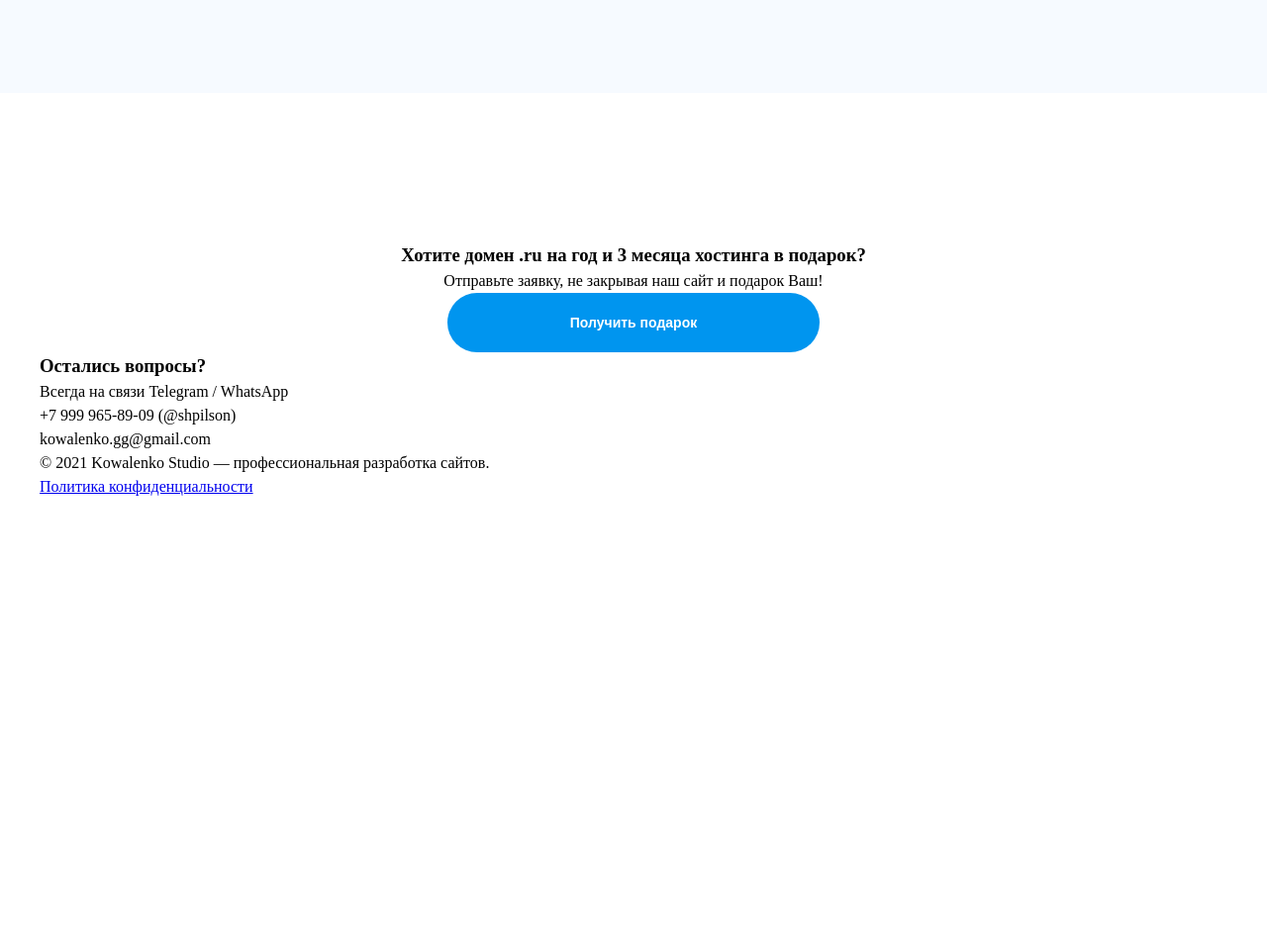
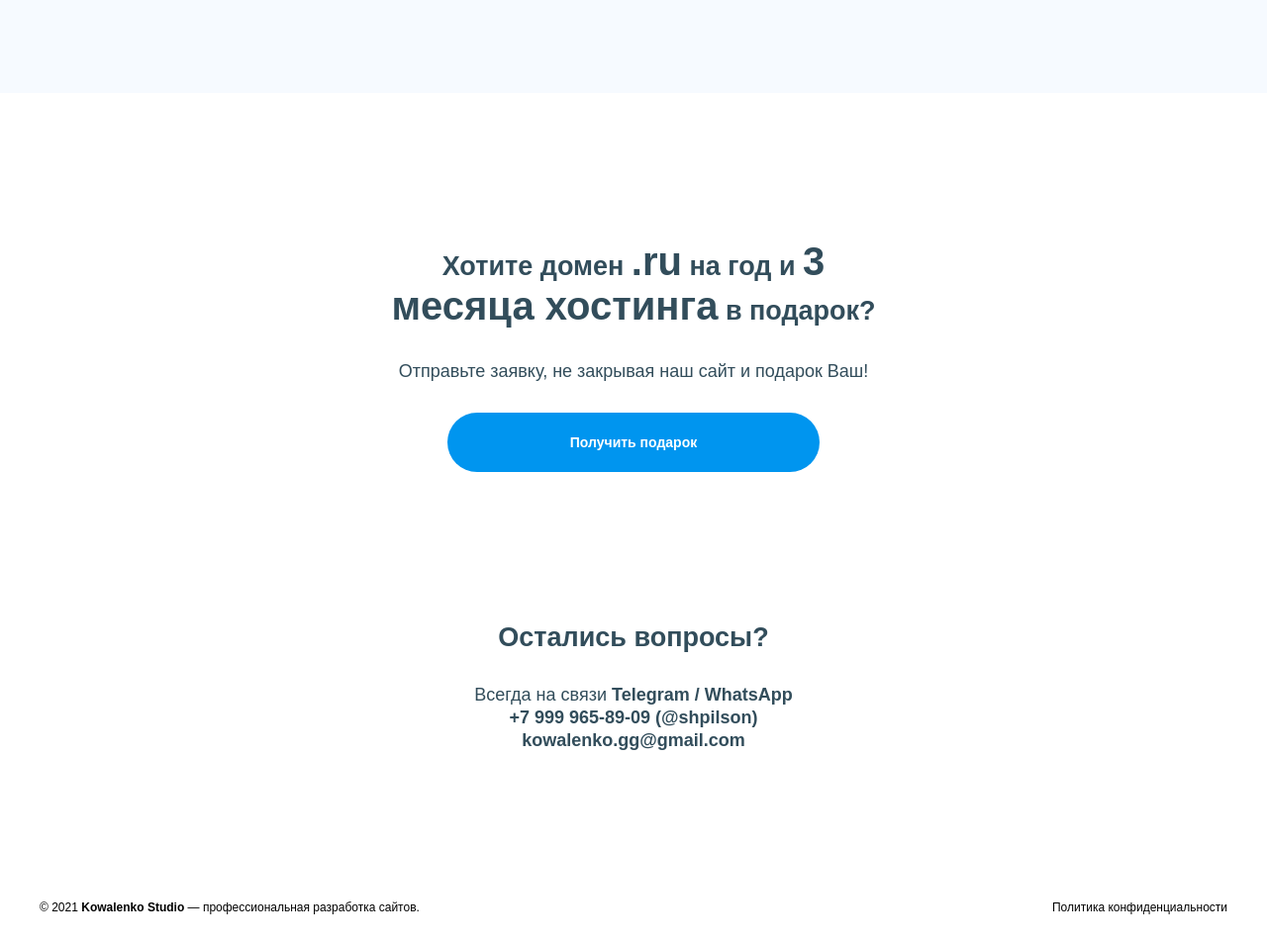
Before and after one commit to shpilson/studio, a PHP site: page / in a window 1280 px wide. Shown: the part 4000-4955 px from the top of the page at 99% size. Before the commit the page ends 4501 px from the top, so only its background shows below. Run offline with PHP 8.4, Linux system fonts and the light colour scheme.

Commit message:
screen #5 ready

```diff
--- a/css/desktop.css
+++ b/css/desktop.css
@@ -262,7 +262,7 @@
     font-size: 14px;
     line-height: 18px;
     color: #FFFFFF;
-
+    cursor: pointer;
 }
 
 .about {
@@ -428,7 +428,6 @@
 .prices__card-btn {
     width: 150px;
     height: 40px;
-    cursor: pointer;
 
     background: #FFFFFF;
     border: 1px solid #324D5B;
@@ -592,7 +591,6 @@
 
 .projects__review-btn {
     margin: 60px auto 0;
-    cursor: pointer;
 }
 
 .footer {
@@ -612,26 +610,80 @@
     margin: 0 auto;
 }
 
-.footer__gift-title {}
+.footer__gift-title {
+    width: 500px;
+    font-family: "Source Sans Pro", sans-serif;
+    font-weight: bold;
+    font-size: 27px;
+    line-height: 40px;
+    text-align: center;
+    color: #324D5B;
+    margin-bottom: 30px;
+}
 
-.text--fz40 {}
+.text--fz40 {
+    font-size: 40px;
+}
 
-.footer__gift-text {}
+.footer__gift-text {
+    font-family: "Source Sans Pro", sans-serif;
+    font-size: 18px;
+    line-height: 23px;
+    text-align: center;
+    color: #324D5B;
+    margin-bottom: 30px;
+}
 
-.footer__gift-btn {}
+.footer__gift-btn {
+    margin-bottom: 150px;
+}
 
-.footer__contacts {}
+.footer__contacts {
+    display: flex;
+    flex-direction: column;
+    align-items: center;
+}
 
-.footer__contacts-undertitle {}
+.footer__contacts-undertitle {
+    font-family: "Source Sans Pro", sans-serif;
+    font-weight: bold;
+    font-size: 27px;
+    line-height: 34px;
+    color: #324D5B;
+    margin-bottom: 30px;
+}
 
 .undertitle {}
 
-.footer__contacts-text {}
+.footer__contacts-text {
+    font-family: "Source Sans Pro", sans-serif;
+    font-size: 18px;
+    line-height: 23px;
+    text-align: center;
+    color: #324D5B;
+}
 
-.contacts__text--bold {}
+.contacts__text--bold {
+    font-weight: bold;
+}
 
-.footer__copyrights {}
+.footer__copyrights {
+    display: flex;
+    justify-content: space-between;
+    padding-top: 150px;
+}
 
-.footer__copyright-studio {}
+.footer__copyright-studio {
+    font-family: "Source Sans Pro", sans-serif;
+    font-size: 12px;
+    line-height: 15px;
+    color: #000000;
+}
 
-.footer__privacy {}
+.footer__privacy {
+    font-family: "Source Sans Pro", sans-serif;
+    font-size: 12px;
+    line-height: 15px;
+    color: #000000;
+    text-decoration: none;
+}
--- a/index.html
+++ b/index.html
@@ -276,7 +276,7 @@
                 <!-- Copyrights -->
                 <div class="footer__copyrights">
                     <p class="footer__copyright-studio">
-                        © 2021 Kowalenko Studio — профессиональная разработка сайтов.
+                        © 2021 <strong>Kowalenko Studio</strong> — профессиональная разработка сайтов.
                     </p>
                     <a class="footer__privacy" href="#">Политика конфиденциальности</a>
                 </div>
```
